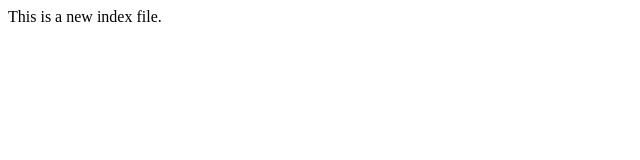
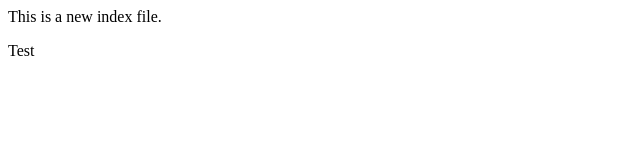
Before and after one commit to doiob/jenkins, a plain HTML site: page index.html in a window 1280 px wide. Shown: the full height of the page, 0-640 px from the left. Drawn offline with Linux system fonts and the light colour scheme.

Commit message:
index file update

```diff
--- a/index.html
+++ b/index.html
@@ -1,5 +1,6 @@
 <html>
 	<body>
 		<p>This is a new index file.
+		<p> Test
 	</body>
 </html>
```
